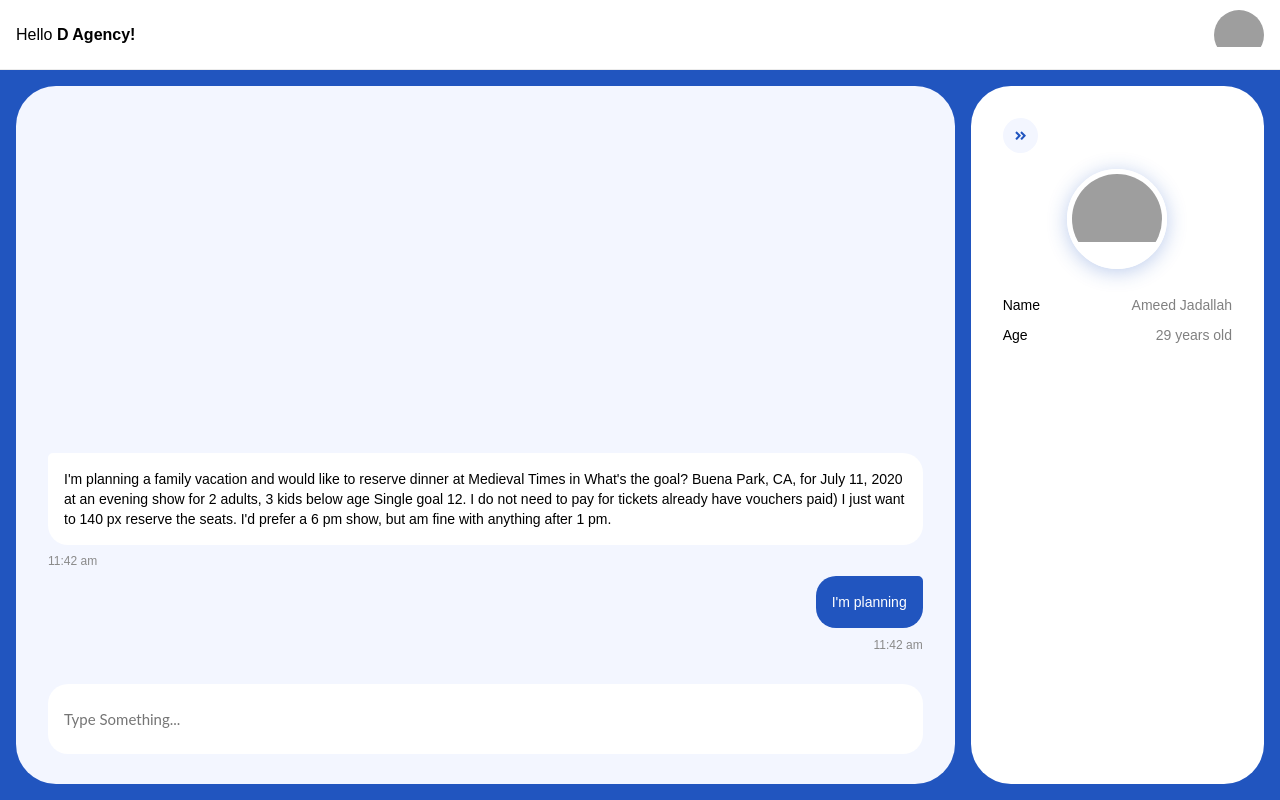
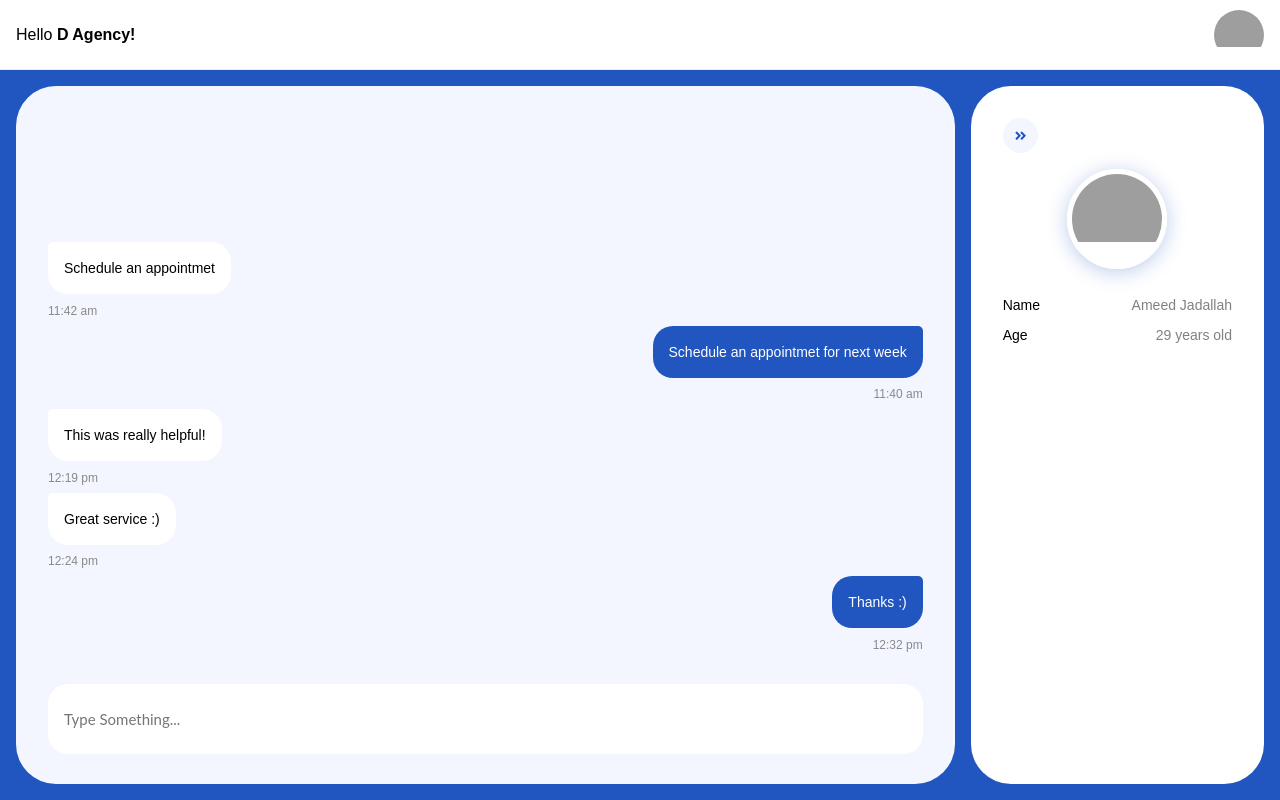
Before and after one commit to ameedjadallah/aui-task, a React (Create React App) app: page / in a window 1280 px wide. Built offline with nearby package versions, Linux system fonts and the light colour scheme; grey boxes are pictures that could not be loaded.

Commit message:
fix(conversation): fix conversation data and style issue

```diff
--- a/src/components/Conversation.js
+++ b/src/components/Conversation.js
@@ -38,7 +38,7 @@ function Conversation() {
     <div className="conversation">
       <div className="conversation-section">
         <div className="list-container" id="list-container">
-          <div className="conversations-list flex flex-col justify-end items-end">
+          <div className="conversations-list flex flex-col justify-end">
             {conversation.length !== 0 &&
               conversation.map((message, index) => {
                 return (
--- a/src/data/data.json
+++ b/src/data/data.json
@@ -10,13 +10,28 @@
     },
     "conversation": [
         {
-            "text": "I'm planning a family vacation and would like to reserve dinner at Medieval Times in What's the goal? Buena Park, CA, for July 11, 2020 at an evening show for 2 adults, 3 kids below age Single goal 12. I do not need to pay for tickets already have vouchers paid) I just want to 140 px reserve the seats. I'd prefer a 6 pm show, but am fine with anything after 1 pm.",
+            "text": "Schedule an appointmet",
             "time": "11:42 am",
             "sender": false
         },
         {
-            "text": "I'm planning ",
-            "time": "11:42 am",
+            "text": "Schedule an appointmet for next week",
+            "time": "11:40 am",
+            "sender": true
+        },
+        {
+            "text": "This was really helpful!",
+            "time": "12:19 pm",
+            "sender": false
+        },
+        {
+            "text": "Great service :)",
+            "time": "12:24 pm",
+            "sender": false
+        },
+        {
+            "text": "Thanks :)",
+            "time": "12:32 pm",
             "sender": true
         }
     ]
```
